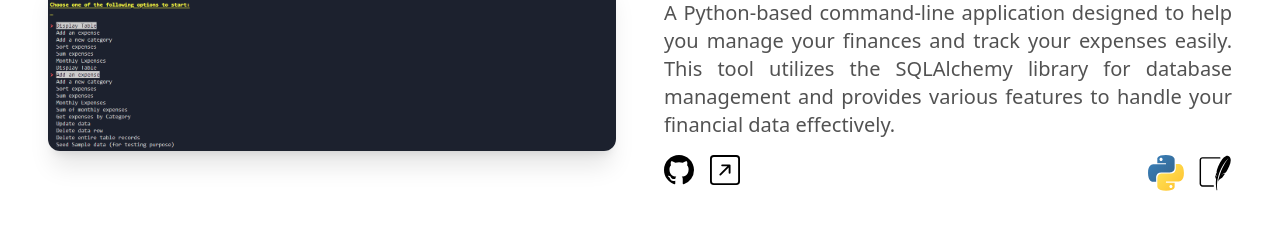
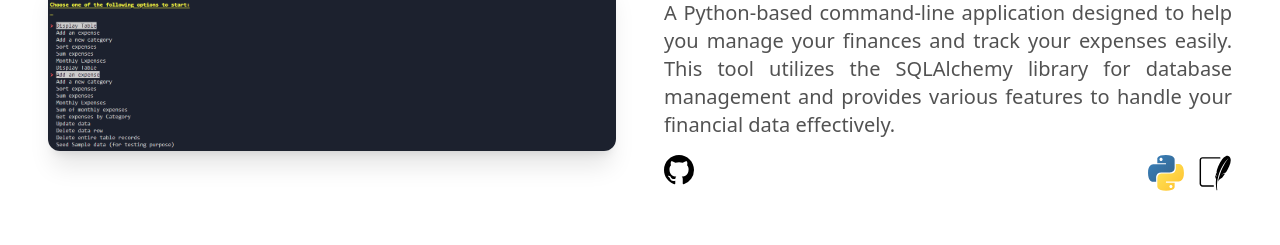
Before and after one commit to elprince-dev/portfolio-nextjs, a Next.js app: page / in a window 1280 px wide. Shown: the part 3265-3510 px from the top of the page. Built offline with nearby package versions, Linux system fonts and the light colour scheme.

Commit message:
Removes deployment link from the last project

```diff
--- a/src/components/HeroSection.jsx
+++ b/src/components/HeroSection.jsx
@@ -43,7 +43,7 @@ const HeroSection = () => {
               Projects
             </Link>
             <a href="/Mohammad El Prince.pdf" target="_blank">
-              <button class="bg-gray-300 hover:bg-gray-400 text-gray-800 font-semibold px-6 py-3 rounded inline-flex items-center cursor-pointer transition ease-out duration-200">
+              <button className="bg-gray-300 hover:bg-gray-400 text-gray-800 font-semibold px-6 py-3 rounded inline-flex items-center cursor-pointer transition ease-out duration-200">
                 <svg
                   class="fill-current w-4 h-4 mr-2"
                   xmlns="http://www.w3.org/2000/svg"
--- a/src/components/ProjectsSection.jsx
+++ b/src/components/ProjectsSection.jsx
@@ -89,10 +89,12 @@ const ProjectsSection = () => {
                       />
                     </Link>
                     <Link href={project.link} target="_blank">
-                      <BsArrowUpRightSquare
-                        size={30}
-                        className="cursor-pointer hover:-translate-y-1 transition-transform"
-                      />
+                      {project.name !== "Budget Tracker CLI" && (
+                        <BsArrowUpRightSquare
+                          size={30}
+                          className="cursor-pointer hover:-translate-y-1 transition-transform"
+                        />
+                      )}
                     </Link>
                   </div>
                   <div className=" flex ml-5 space-x-3 flex-end flex-wrap">
```
